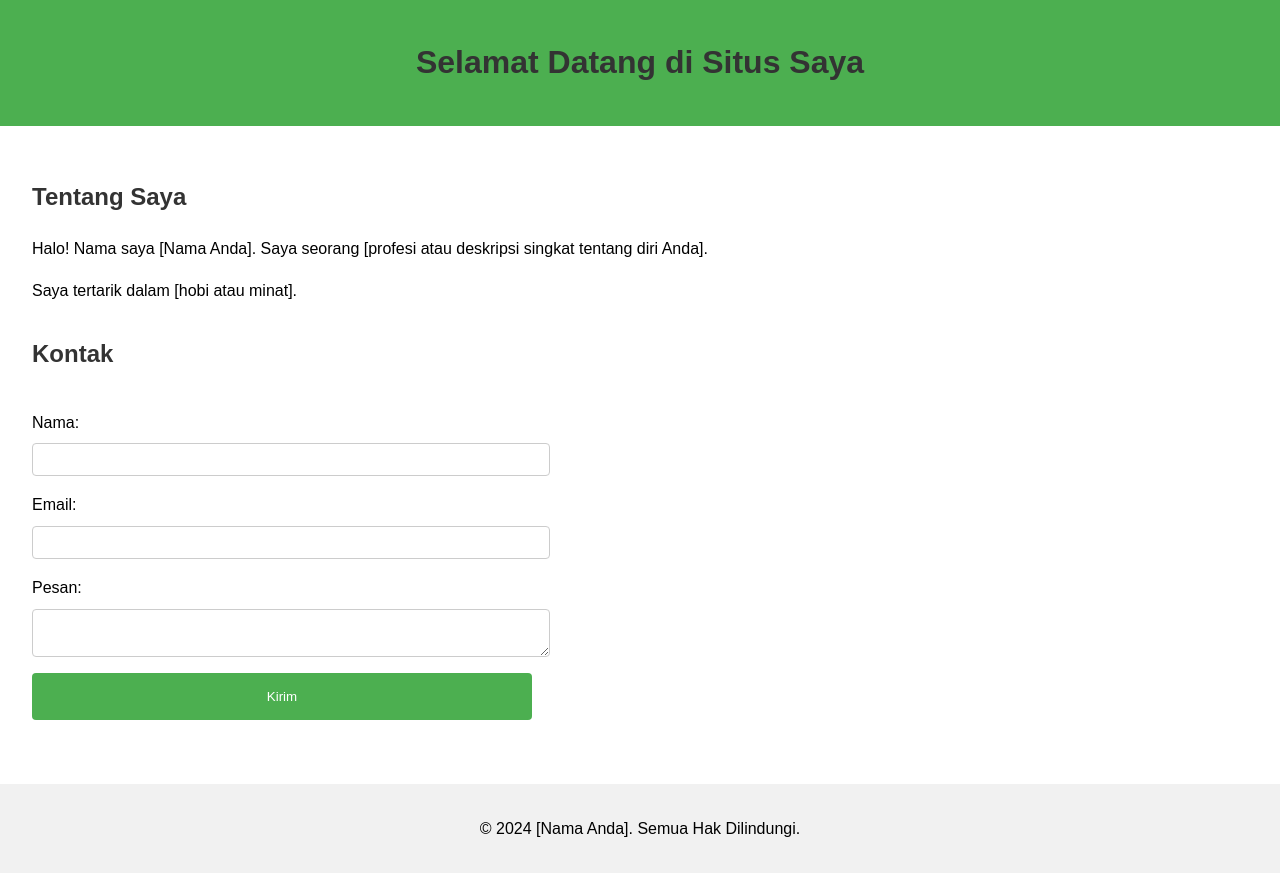
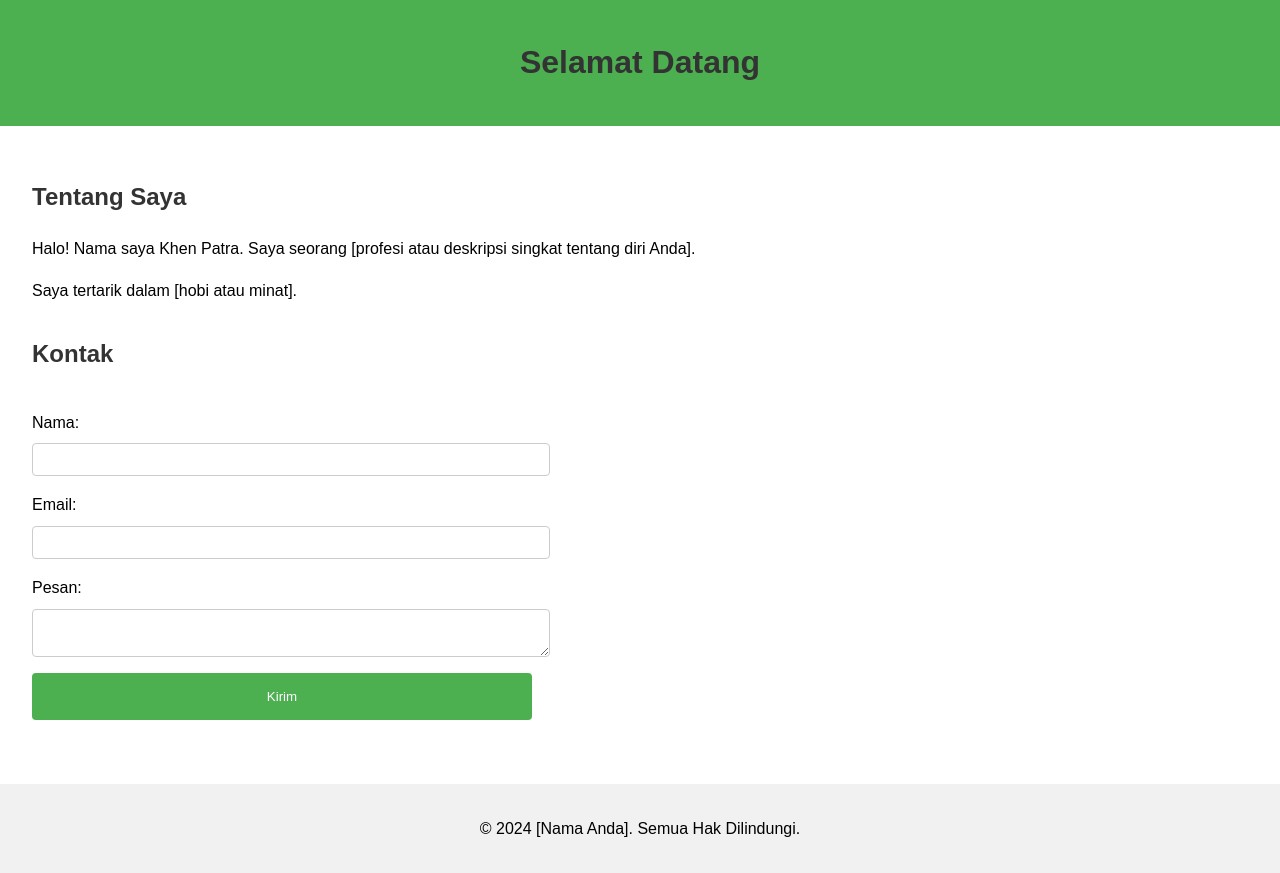
Before and after one commit to Without0317/Hi-there, a plain HTML site: page index.html in a window 1280 px wide. Drawn offline with Linux system fonts and the light colour scheme.

Commit message:
Update index.html

```diff
--- a/index.html
+++ b/index.html
@@ -8,12 +8,12 @@
 </head>
 <body>
     <header>
-        <h1>Selamat Datang di Situs Saya</h1>
+        <h1>Selamat Datang</h1>
     </header>
     <main>
         <section id="about">
             <h2>Tentang Saya</h2>
-            <p>Halo! Nama saya [Nama Anda]. Saya seorang [profesi atau deskripsi singkat tentang diri Anda].</p>
+            <p>Halo! Nama saya Khen Patra. Saya seorang [profesi atau deskripsi singkat tentang diri Anda].</p>
             <p>Saya tertarik dalam [hobi atau minat].</p>
         </section>
         <section id="contact">
```
